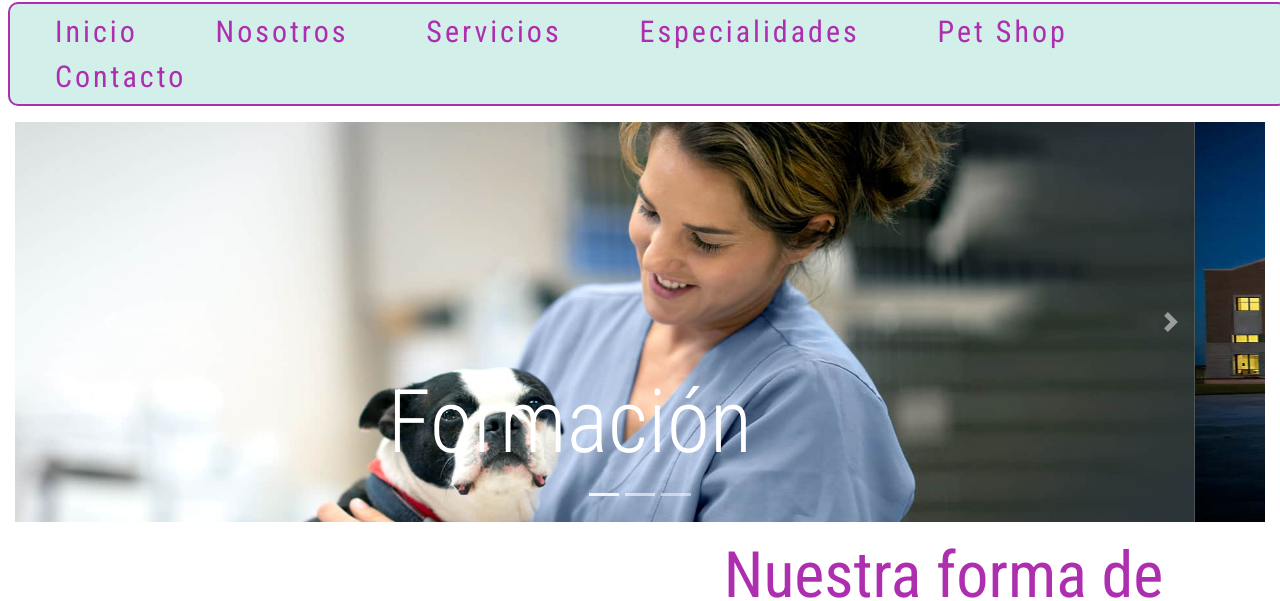
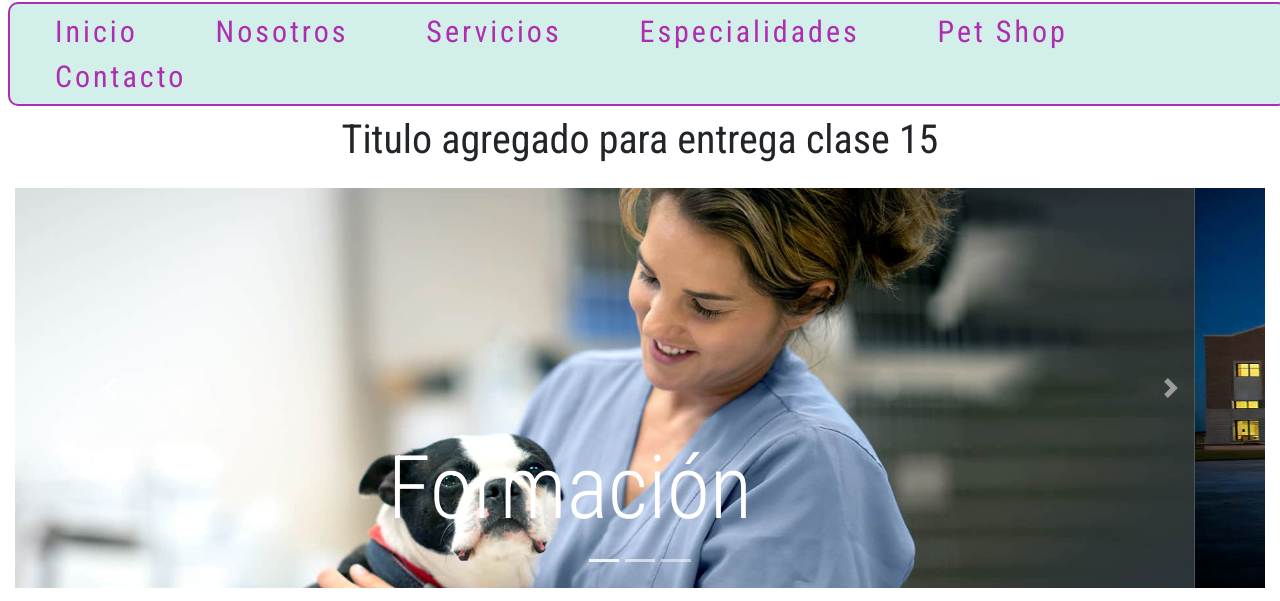
Before and after one commit to fede-blanco/veterinaria_santa_rita, a website: page index.html in a window 1280 px wide. Shown: the part 163-764 px from the top of the page. Drawn offline with nearby package versions, Linux system fonts and the light colour scheme.

Commit message:
agregue un titulo extra <h1> en el index.html para luego plasmar el cambio en git y github

```diff
--- a/index.html
+++ b/index.html
@@ -54,6 +54,14 @@
         </section>
     </nav>
 <!-- cierre nav -->
+
+    <section class="container-fluid">
+        <div class="row text-center">
+            <div class="col-12">
+                <h1>Titulo agregado para entrega clase 15</h1>
+            </div>
+        </div>
+    </section>
 
 <!-- apertura carousel propio con imagenes de internet de mayor resolucion -->
     <!-- pude integrar el carousel y hacer que corrra y funcionen los botones pero no pude configurar bien el tamaño de las imagenes para hacer que sea responsive. ni con las imagenes que tenia antes, las cuales cambie porque pense que podria ser or la baja resollucion ni con las que puse ahora que quedan bien solo porque les corregi el ancho. no supe encontrar las clases o la forma de hacer que se ajusten al tamaño del carousel -->
```
